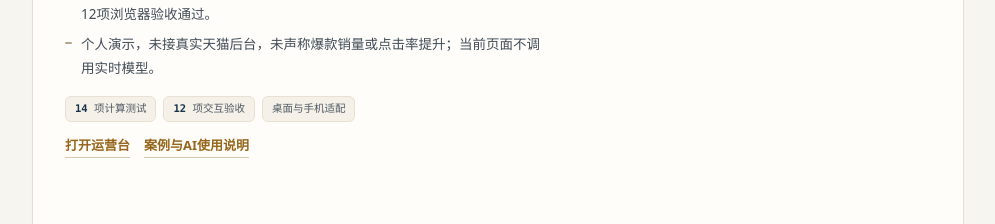
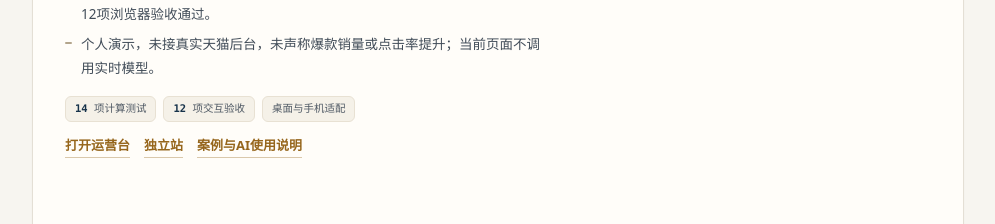
Before and after one commit to Hyxxt/portfolio, a website: page index.html in a window 1280 px wide. Shown: the part 1100-1324 px from the top of the page, without its empty margins (142-1137 px from the left). Drawn offline with Linux system fonts and the light colour scheme; some packages are replaced by stand-ins of ours; a script that the page names is missing.

Commit message:
作品集：美妆运营案例补充独立站链接
Co-Authored-By: Claude Code <noreply@anthropic.com>

```diff
--- a/index.html
+++ b/index.html
@@ -547,7 +547,7 @@
       <div class="card-inner"><div><p class="desc">围绕美妆电商岗位，把商品事实、图文方案、经营诊断、活动测算与售后反馈放进一个可操作的工作台。品牌、商品及经营数据均为模拟。</p>
       <ul class="pts"><li>实际使用AI生成护肤品场景图，保留原始提示词；页面按商品字段组装可编辑标题、详情文案和出图提示词，检查演示风险词与标题长度。</li><li>3款商品、两个7日周期；CTR、转化率和广告ROAS按原始数据计算。可调整优惠、预算、退款与成本，测算贡献利润并提示库存不足。</li><li>评价工单、活动执行清单、本地草稿与Markdown复盘导出；14项计算测试和12项浏览器验收通过。</li><li>个人演示，未接真实天猫后台，未声称爆款销量或点击率提升；当前页面不调用实时模型。</li></ul>
       <div class="nums"><span><b>14</b> 项计算测试</span><span><b>12</b> 项交互验收</span><span>桌面与手机适配</span></div>
-      <p class="card-links"><a href="beauty-ops/" target="_blank" rel="noopener">打开运营台</a><a href="beauty-ops/case-study.md" target="_blank" rel="noopener">案例与AI使用说明</a></p></div>
+      <p class="card-links"><a href="beauty-ops/" target="_blank" rel="noopener">打开运营台</a><a href="https://chengguang-beauty-ops.onrender.com" target="_blank" rel="noopener">独立站</a><a href="beauty-ops/case-study.md" target="_blank" rel="noopener">案例与AI使用说明</a></p></div>
       <figure class="shot"><a href="beauty-ops/" target="_blank" rel="noopener"><img src="img/beauty-ops.png" alt="澄光美妆运营台实测截图：模拟经营指标、漏斗与商品诊断" loading="lazy" width="1440" height="1791" style="aspect-ratio:auto;object-fit:contain"></a><figcaption class="cap">实际运行页面，展示模拟数据；不代表真实经营业绩。</figcaption></figure></div>
     </article>
 
```
Also changed, not shown: 作品集.html (+1 -1 lines), README.md.
